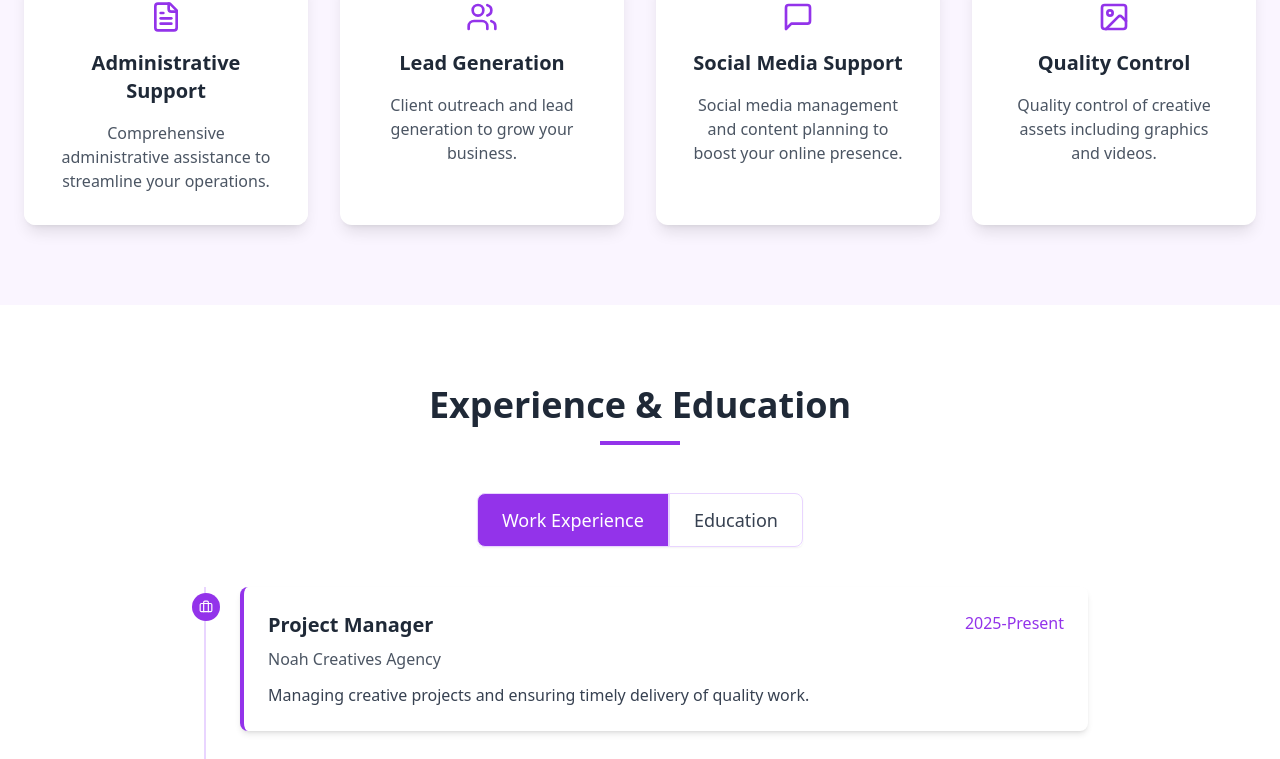
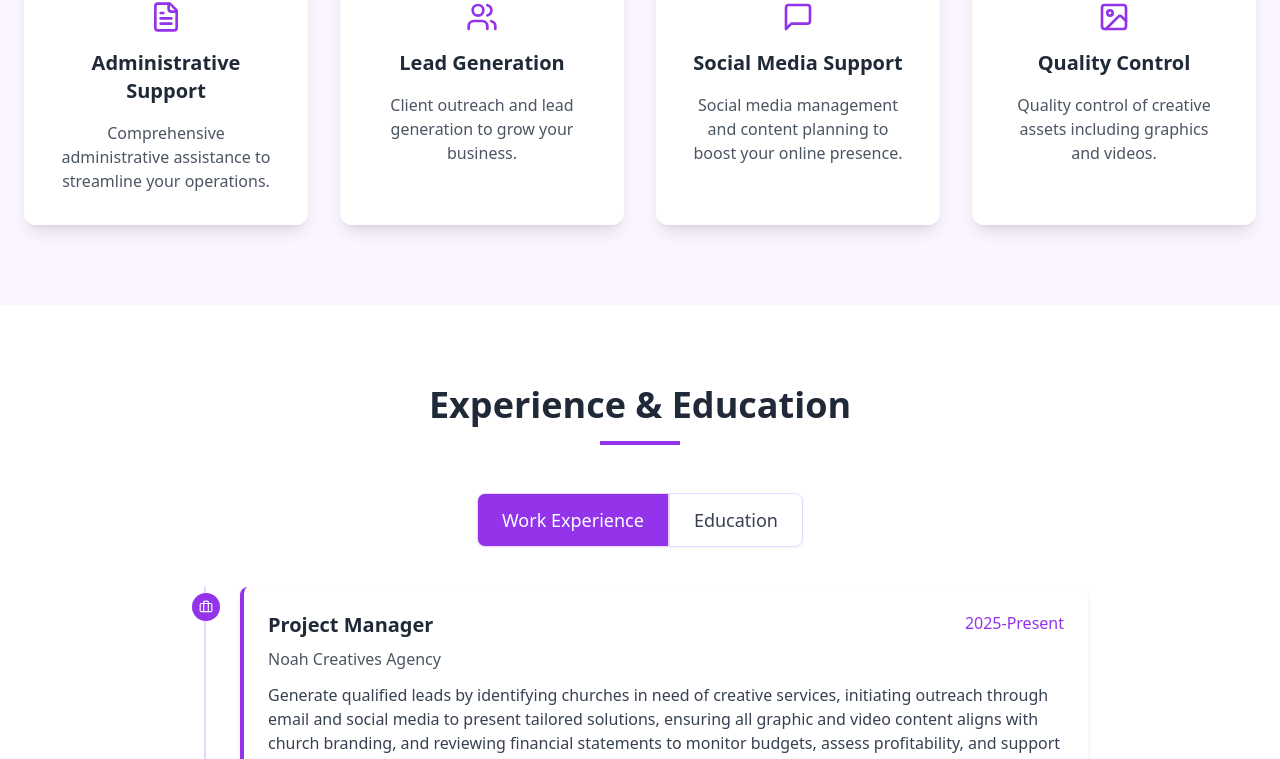
Before and after one commit to notcaramelz/maymauricio, a React (Vite) app: page / in a window 1280 px wide. Shown: the part 1987-2746 px from the top of the page. Built offline with nearby package versions, Linux system fonts and the light colour scheme.

Commit message:
change description in experince section

```diff
--- a/src/components/ExperienceSection.tsx
+++ b/src/components/ExperienceSection.tsx
@@ -6,37 +6,37 @@ export const ExperienceSection = () => {
     title: 'Project Manager',
     company: 'Noah Creatives Agency',
     period: '2025-Present',
-    description: 'Managing creative projects and ensuring timely delivery of quality work.'
+    description: 'Generate qualified leads by identifying churches in need of creative services, initiating outreach through email and social media to present tailored solutions, ensuring all graphic and video content aligns with church branding, and reviewing financial statements to monitor budgets, assess profitability, and support strategic decisions.'
   }, {
     title: 'Unit Manager',
     company: 'Manulife Philippines',
     period: '2025-Present',
-    description: 'Leading a team of financial advisors and managing unit operations.'
+    description: 'Manage and lead a team in delivering high-quality financial services by ensuring operational efficiency, customer satisfaction, and executing strategic initiatives that drive performance aligned with company goals.'
   }, {
     title: 'Unit Head',
     company: 'AXA Philippines',
     period: '2023-2024',
-    description: 'Oversaw team operations and financial advisory services.'
+    description: 'Leading a team to deliver high-quality financial services by ensuring operational efficiency, customer satisfaction, and driving strategic initiatives aligned with company goals.'
   }, {
     title: 'Financial Advisor',
     company: 'Sun Life of Canada',
     period: '2019-2022',
-    description: 'Provided financial planning and advisory services to clients.'
+    description: 'Provide expert financial planning and insurance solutions by analyzing clients’ financial situations, identifying risks, recommending tailored coverage and wealth management strategies, staying updated on market trends, and building long-term client relationships through proactive guidance and personalized service.'
   }, {
     title: 'Branch Manager',
     company: 'CGS Solid Aircon & Ref., Inc.',
     period: '2011-2016',
-    description: 'Managed branch operations, sales, and customer service.'
+    description: 'Oversee daily branch operations and lead a high-performing team to ensure service excellence, utilizing QuickBooks for comprehensive financial management, while driving sales growth, analyzing market trends, and positioning the branch as a leader in car and residential air conditioning solutions.'
   }, {
     title: 'Administrative Assistant',
     company: 'ER Venzon Construction',
     period: '2010-2011',
-    description: 'Provided administrative support to the construction team.'
+    description: 'Provide administrative support by organizing office records, assisting project managers with documentation, sourcing materials and equipment for construction projects, monitoring inventory, tracking purchasing expenses, and helping manage payroll accounts for construction workers.'
   }, {
     title: 'Service Crew',
     company: "McDonald's Balanga",
     period: '2006-2008',
-    description: 'Provided customer service and food preparation.'
+    description: 'Delivered exceptional customer service in a fast-paced dining environment by accurately taking orders, handling transactions, preparing food safely, maintaining cleanliness, resolving issues promptly, and contributing to efficient operations and a positive dining experience through strong communication and teamwork.'
   }];
   const education = [{
     degree: 'Bachelor of Science in Business Administration',
```
